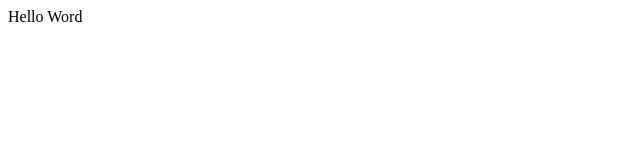
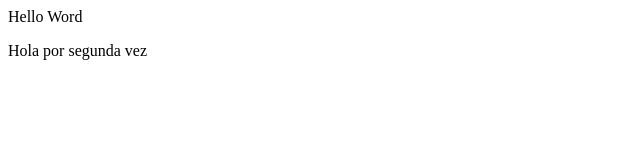
Before and after one commit to frcenteno/pruebagit, a plain HTML site: page index.html in a window 1280 px wide. Shown: the whole page, without its empty margins (0-640 px from the left). Drawn offline with Linux system fonts and the light colour scheme.

Commit message:
Version 0.0.2

```diff
--- a/index.html
+++ b/index.html
@@ -1 +1,2 @@
 Hello Word
+<p>Hola por segunda vez</p>
```
